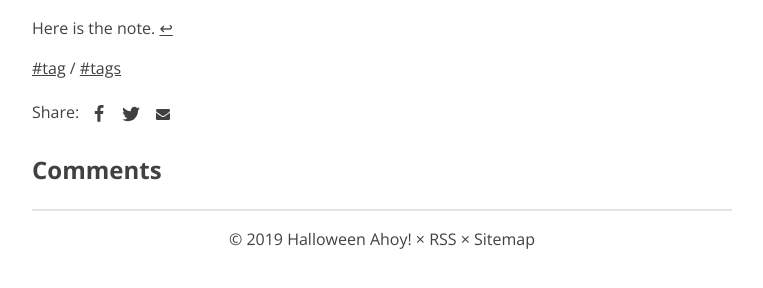
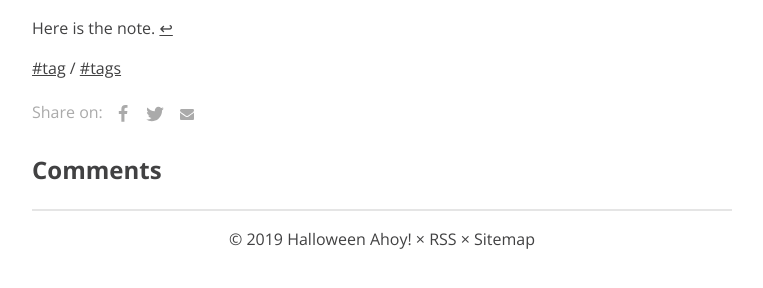
Before and after one commit to halloweenahoy/halloweenahoy.github.io, a Jekyll site: the page built from _posts/2019-03-13-styles.md, in a window 1280 px wide. Shown: the part 2983-3271 px from the top of the page, without its empty margins (258-1021 px from the left). Built offline with Jekyll 4.4.1, drawn with Linux system fonts in a browser that asks for light colours.

Commit message:
Update share-buttons.html

```diff
--- a/_includes/share-buttons.html
+++ b/_includes/share-buttons.html
@@ -15,21 +15,21 @@
     float: left;
     text-align: center;
 }
-#share-buttons > div > svg {height: 16px; fill: #414142; margin-top: 10px;}
+#share-buttons > div > svg {height: 16px; fill: #AAAAAA; margin-top: 10px;}
 #share-buttons > div:hover {cursor: pointer;}
-#share-buttons > div.facebook:hover > svg {fill: #414142;}
-#share-buttons > div.twitter:hover > svg {fill: #414142;}
-#share-buttons > div.pinterest:hover > svg {fill: #414142;}
-#share-buttons > div.mail:hover > svg {fill: #414142;}
+#share-buttons > div.facebook:hover > svg {fill: #AAAAAA;}
+#share-buttons > div.twitter:hover > svg {fill: #AAAAAA;}
+#share-buttons > div.pinterest:hover > svg {fill: #AAAAAA;}
+#share-buttons > div.mail:hover > svg {fill: #AAAAAA;}
 #share-buttons > div.facebook > svg {height: 18px; margin-top: 9px;}
 #share-buttons > div.twitter > svg {height: 20px; margin-top: 8px;}
 #share-buttons > div.pinterest > svg {height: 20px; margin-top: 9px;}
 #share-buttons > div.mail > svg {height: 14px; margin-top: 11px;}
 </style>
 
-<span style="color: #414142;">Share: </span><div id="share-buttons">
-    <div class="facebook" title="Share this on Facebook" onclick="window.open('https://www.facebook.com/share.php?u={{ site.url }}{{ pageurl }}');"><svg viewBox="0 0 1792 1792" xmlns="https://www.w3.org/2000/svg"><path d="M1343 12v264h-157q-86 0-116 36t-30 108v189h293l-39 296h-254v759h-306v-759h-255v-296h255v-218q0-186 104-288.5t277-102.5q147 0 228 12z"/></svg></div>
-    <div class="twitter" title="Share this on Twitter" onclick="window.open('https://twitter.com/home?status={{ site.url }}{{ pageurl }}');"><svg viewBox="0 0 1792 1792" xmlns="https://www.w3.org/2000/svg"><path d="M1684 408q-67 98-162 167 1 14 1 42 0 130-38 259.5t-115.5 248.5-184.5 210.5-258 146-323 54.5q-271 0-496-145 35 4 78 4 225 0 401-138-105-2-188-64.5t-114-159.5q33 5 61 5 43 0 85-11-112-23-185.5-111.5t-73.5-205.5v-4q68 38 146 41-66-44-105-115t-39-154q0-88 44-163 121 149 294.5 238.5t371.5 99.5q-8-38-8-74 0-134 94.5-228.5t228.5-94.5q140 0 236 102 109-21 205-78-37 115-142 178 93-10 186-50z"/></svg></div>
-    {% if page.image %}<div class="pinterest" title="Share this on Pinterest" onclick="window.open('https://pinterest.com/pin/create/button/?url=&media={{ site.url }}{{ page.image }}&description=');"><svg viewBox="0 0 1792 1792" xmlns="https://www.w3.org/2000/svg"><path d="M256 597q0-108 37.5-203.5t103.5-166.5 152-123 185-78 202-26q158 0 294 66.5t221 193.5 85 287q0 96-19 188t-60 177-100 149.5-145 103-189 38.5q-68 0-135-32t-96-88q-10 39-28 112.5t-23.5 95-20.5 71-26 71-32 62.5-46 77.5-62 86.5l-14 5-9-10q-15-157-15-188 0-92 21.5-206.5t66.5-287.5 52-203q-32-65-32-169 0-83 52-156t132-73q61 0 95 40.5t34 102.5q0 66-44 191t-44 187q0 63 45 104.5t109 41.5q55 0 102-25t78.5-68 56-95 38-110.5 20-111 6.5-99.5q0-173-109.5-269.5t-285.5-96.5q-200 0-334 129.5t-134 328.5q0 44 12.5 85t27 65 27 45.5 12.5 30.5q0 28-15 73t-37 45q-2 0-17-3-51-15-90.5-56t-61-94.5-32.5-108-11-106.5z"/></svg></div>{% endif %}
-    <div class="mail" title="Share this through Email" onclick="window.open('mailto:?&body={{ site.url }}{{ pageurl }}');"><svg viewBox="0 0 1792 1792" xmlns="https://www.w3.org/2000/svg"><path d="M1792 710v794q0 66-47 113t-113 47h-1472q-66 0-113-47t-47-113v-794q44 49 101 87 362 246 497 345 57 42 92.5 65.5t94.5 48 110 24.5h2q51 0 110-24.5t94.5-48 92.5-65.5q170-123 498-345 57-39 100-87zm0-294q0 79-49 151t-122 123q-376 261-468 325-10 7-42.5 30.5t-54 38-52 32.5-57.5 27-50 9h-2q-23 0-50-9t-57.5-27-52-32.5-54-38-42.5-30.5q-91-64-262-182.5t-205-142.5q-62-42-117-115.5t-55-136.5q0-78 41.5-130t118.5-52h1472q65 0 112.5 47t47.5 113z"/></svg></div>
+<span style="color: #AAAAAA;">Share on: </span><div id="share-buttons">
+    <div class="facebook" title="Share this on Facebook" onclick="window.open('http://www.facebook.com/share.php?u={{ site.url }}{{ pageurl }}');"><svg viewBox="0 0 1792 1792" xmlns="http://www.w3.org/2000/svg"><path d="M1343 12v264h-157q-86 0-116 36t-30 108v189h293l-39 296h-254v759h-306v-759h-255v-296h255v-218q0-186 104-288.5t277-102.5q147 0 228 12z"/></svg></div>
+    <div class="twitter" title="Share this on Twitter" onclick="window.open('http://twitter.com/home?status={{ site.url }}{{ pageurl }}');"><svg viewBox="0 0 1792 1792" xmlns="http://www.w3.org/2000/svg"><path d="M1684 408q-67 98-162 167 1 14 1 42 0 130-38 259.5t-115.5 248.5-184.5 210.5-258 146-323 54.5q-271 0-496-145 35 4 78 4 225 0 401-138-105-2-188-64.5t-114-159.5q33 5 61 5 43 0 85-11-112-23-185.5-111.5t-73.5-205.5v-4q68 38 146 41-66-44-105-115t-39-154q0-88 44-163 121 149 294.5 238.5t371.5 99.5q-8-38-8-74 0-134 94.5-228.5t228.5-94.5q140 0 236 102 109-21 205-78-37 115-142 178 93-10 186-50z"/></svg></div>
+    {% if page.image %}<div class="pinterest" title="Share this on Pinterest" onclick="window.open('https://pinterest.com/pin/create/button/?url=&media={{ site.url }}{{ page.image }}&description=');"><svg viewBox="0 0 1792 1792" xmlns="http://www.w3.org/2000/svg"><path d="M256 597q0-108 37.5-203.5t103.5-166.5 152-123 185-78 202-26q158 0 294 66.5t221 193.5 85 287q0 96-19 188t-60 177-100 149.5-145 103-189 38.5q-68 0-135-32t-96-88q-10 39-28 112.5t-23.5 95-20.5 71-26 71-32 62.5-46 77.5-62 86.5l-14 5-9-10q-15-157-15-188 0-92 21.5-206.5t66.5-287.5 52-203q-32-65-32-169 0-83 52-156t132-73q61 0 95 40.5t34 102.5q0 66-44 191t-44 187q0 63 45 104.5t109 41.5q55 0 102-25t78.5-68 56-95 38-110.5 20-111 6.5-99.5q0-173-109.5-269.5t-285.5-96.5q-200 0-334 129.5t-134 328.5q0 44 12.5 85t27 65 27 45.5 12.5 30.5q0 28-15 73t-37 45q-2 0-17-3-51-15-90.5-56t-61-94.5-32.5-108-11-106.5z"/></svg></div>{% endif %}
+    <div class="mail" title="Share this through Email" onclick="window.open('mailto:?&body={{ site.url }}{{ pageurl }}');"><svg viewBox="0 0 1792 1792" xmlns="http://www.w3.org/2000/svg"><path d="M1792 710v794q0 66-47 113t-113 47h-1472q-66 0-113-47t-47-113v-794q44 49 101 87 362 246 497 345 57 42 92.5 65.5t94.5 48 110 24.5h2q51 0 110-24.5t94.5-48 92.5-65.5q170-123 498-345 57-39 100-87zm0-294q0 79-49 151t-122 123q-376 261-468 325-10 7-42.5 30.5t-54 38-52 32.5-57.5 27-50 9h-2q-23 0-50-9t-57.5-27-52-32.5-54-38-42.5-30.5q-91-64-262-182.5t-205-142.5q-62-42-117-115.5t-55-136.5q0-78 41.5-130t118.5-52h1472q65 0 112.5 47t47.5 113z"/></svg></div>
 </div>
```
